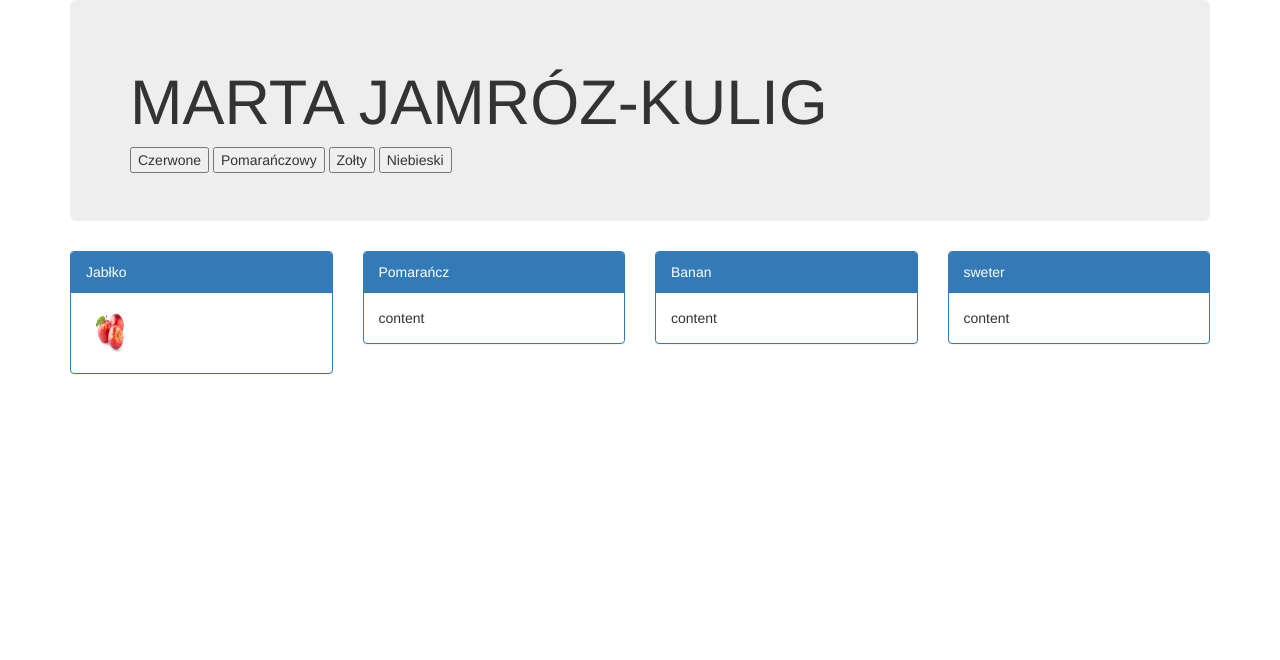
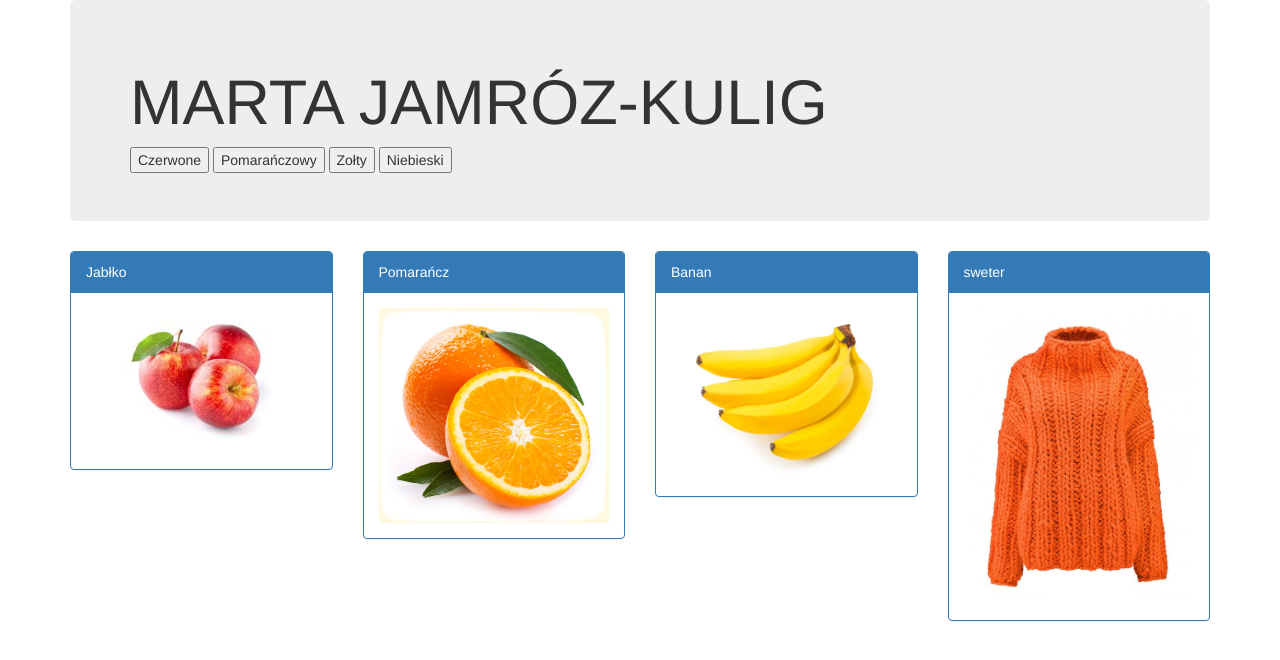
Before and after one commit to bialka104b/Click-the-show-to-hide-the-button, a plain HTML site: page index.html in a window 1280 px wide. Drawn offline with nearby package versions, Linux system fonts and the light colour scheme.

Commit message:
add image orange, banana, sweter

```diff
--- a/index.html
+++ b/index.html
@@ -39,19 +39,19 @@ Released under the MIT license: http://jsbin.mit-license.org
       <div class="col-xs-3">
         <div id="panel2" class="panel panel-primary">
           <div class="panel-heading">Pomarańcz</div>
-          <div class="panel-body">content</div>
+          <div class="panel-body"><img src="./image/orange.jpg" alt="" class="picture img-responsive"></div>
         </div>
       </div>
       <div class="col-xs-3">
         <div id="panel3" class="panel panel-primary">
           <div class="panel-heading">Banan</div>
-          <div class="panel-body">content</div>
+          <div class="panel-body"><img src="./image/banana.jpg" alt="" class="picture img-responsive"></div>
         </div>
       </div>
       <div class="col-xs-3">
         <div id="panel4" class="panel panel-primary">
           <div class="panel-heading">sweter</div>
-          <div class="panel-body">content</div>
+          <div class="panel-body"><img src="./image/sweter.jpg" alt="" class="picture img-responsive"></div>
         </div>
       </div>
       </div>
--- a/style.css
+++ b/style.css
@@ -1,4 +1,4 @@
 .picture {
-    width:50px;
-    height:50px;
+    width:100%;
+    height:100%;
 }
```
